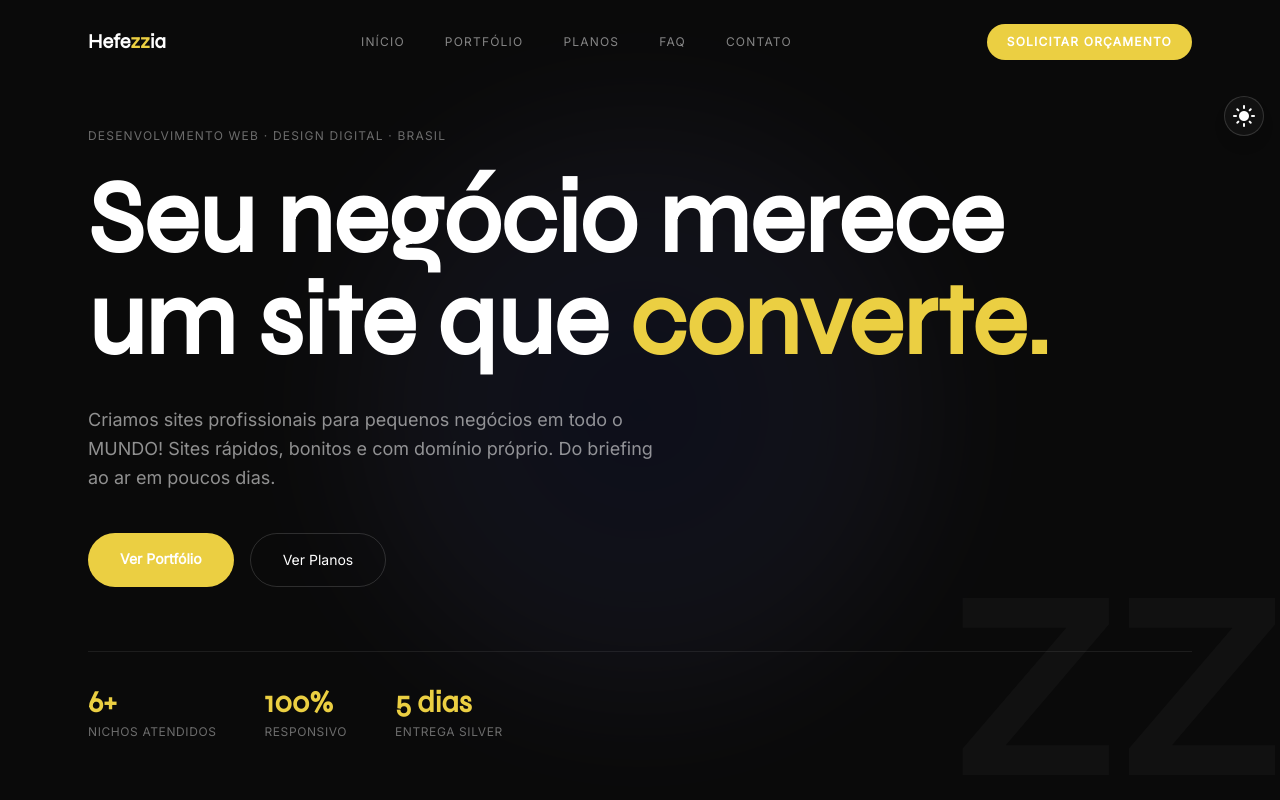
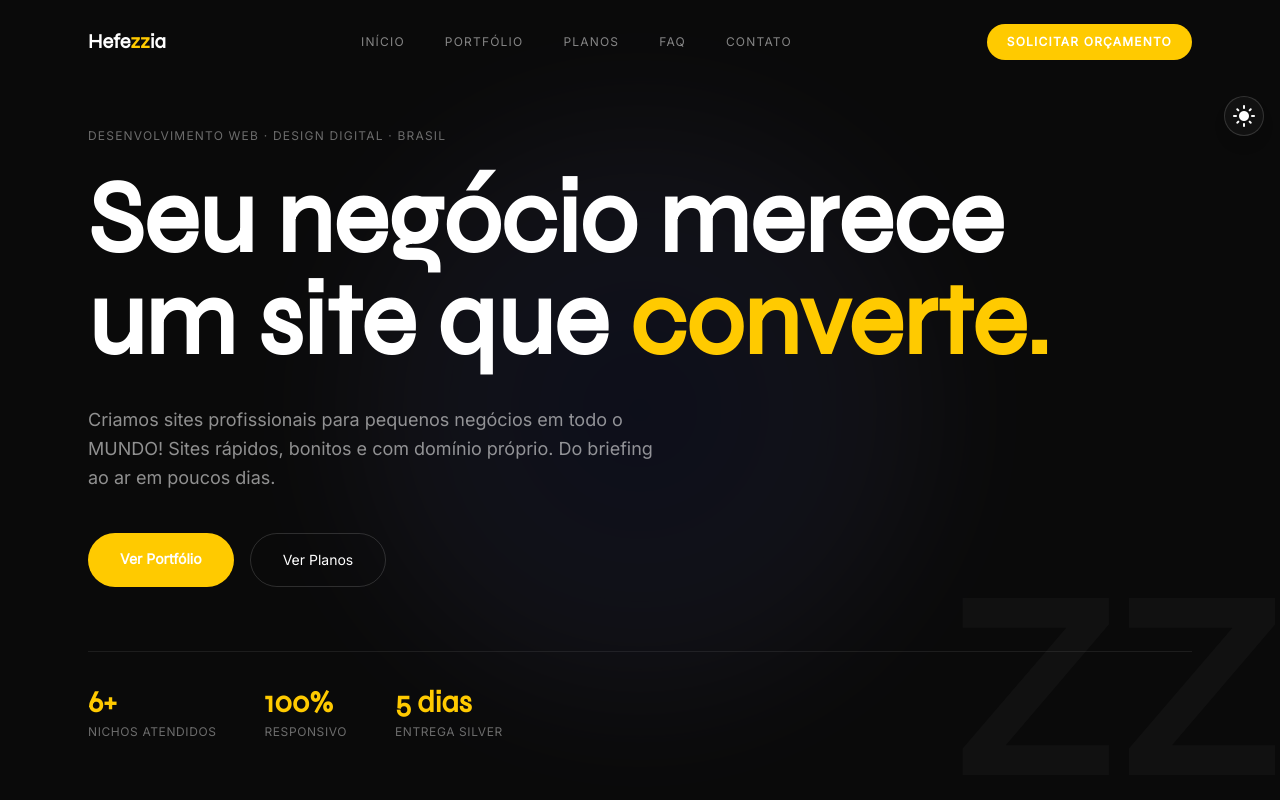
Before and after one commit to hefezzia/hefezzia-site, a Next.js app: page / in a window 1280 px wide. Shown: the top 800 px of the page. Built offline with nearby package versions, Linux system fonts and the light colour scheme.

Commit message:
Update globals.css

```diff
--- a/app/globals.css
+++ b/app/globals.css
@@ -31,8 +31,8 @@
   --border-20: rgba(255,255,255,0.20);
 
   /* Amarelo unificado para ambos os modos */
-  --brand-yellow: #EBCF42;
-  --text-yellow: #EBCF42;
+  --brand-yellow: #FFCA00;
+  --text-yellow: #FFCA00;
 }
 
 [data-theme="light"] {
@@ -55,8 +55,8 @@
   --border-15: rgba(10,10,10,0.22);
   --border-20: rgba(10,10,10,0.30);
 
-  --brand-yellow: #F0D348;
-  --text-yellow: #C59B27;
+  --brand-yellow: #FFCA00;
+  --text-yellow: #FFCA00;
 }
 
 /* ─── Utilities & Components ─────────────────────────────── */
```
